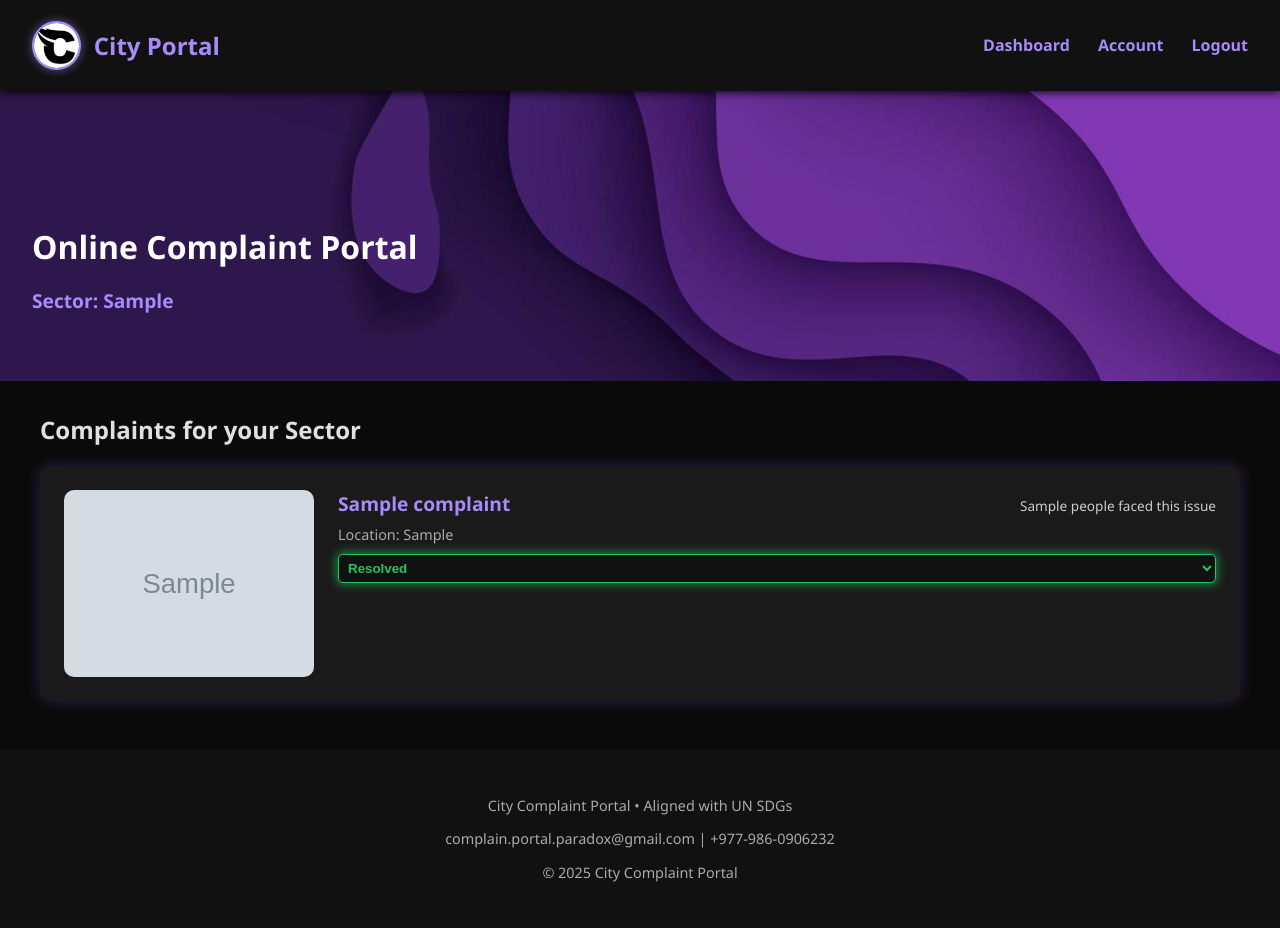
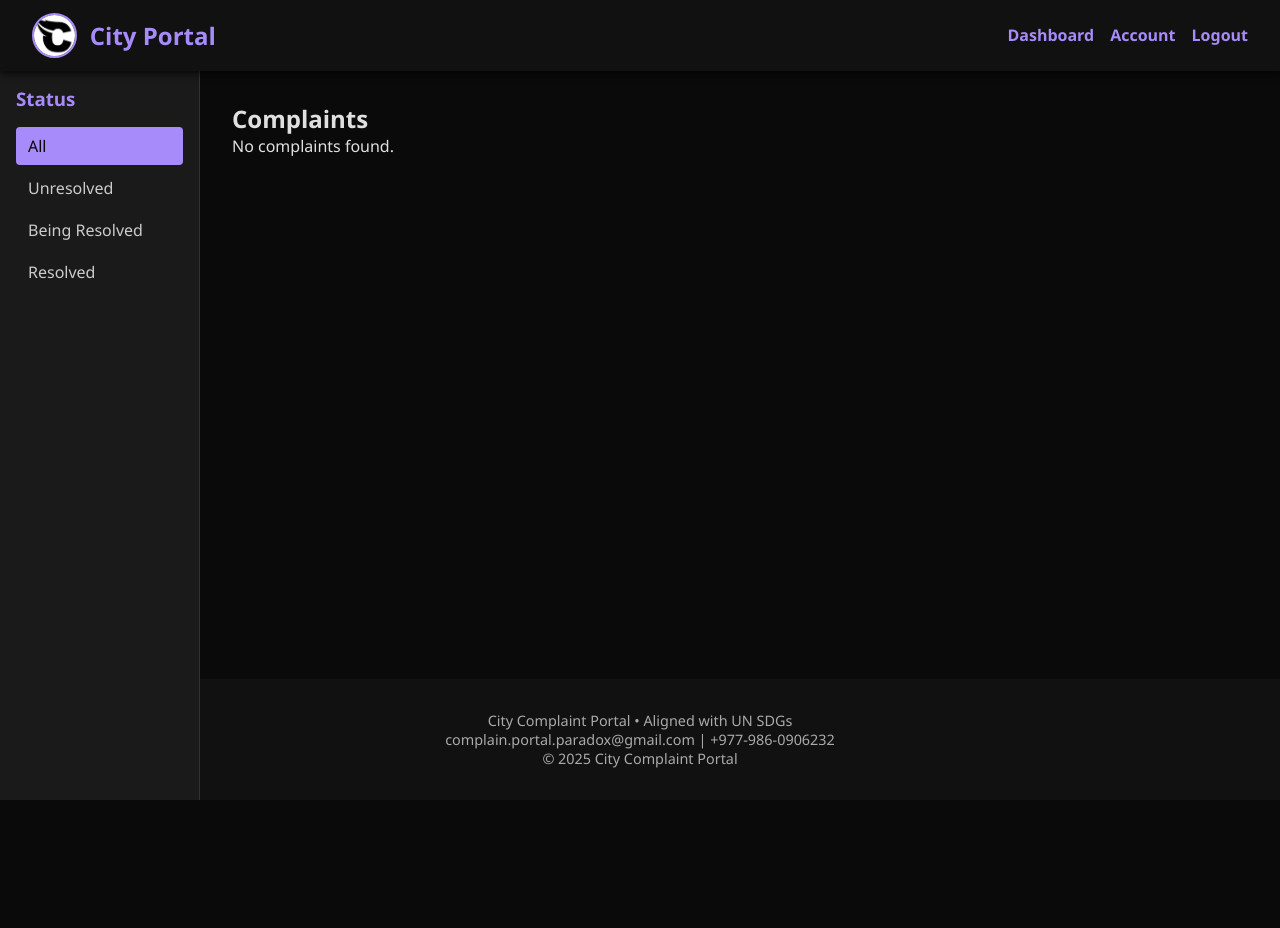
Before and after one commit to Ipsitt/City-Complaint-Portal, a PHP site: page /gov_dashboard.php in a window 1280 px wide. After the commit the page ends 800 px from the top, so only its background shows below. Run offline with PHP 8.4, Linux system fonts and the light colour scheme; the visitor is signed in with stand-in values (Sample User, id 1); tables that the repository leaves empty or names only in its code hold one stand-in row (values such as "Sample post"); grey boxes marked "Sample" are stand-in pictures.

Commit message:
Sidenav and dropdown

```diff
--- a/gov_dashboard.php
+++ b/gov_dashboard.php
@@ -1,178 +1,108 @@
 <?php
+// gov_dashboard.php
 session_start();
 if (!isset($_SESSION['user_email']) || $_SESSION['user_type'] != 2) {
-    header("Location: index.php");
+    header('Location: index.php');
     exit;
 }
 
 $conn = new mysqli("localhost", "root", "", "complain_portal");
-if ($conn->connect_error) {
-    die("DB connection failed: " . $conn->connect_error);
-}
+if ($conn->connect_error) die("Connection failed: " . $conn->connect_error);
 
-$gov_email = $_SESSION['user_email'];
-$sector = '';
-$stmt = $conn->prepare("SELECT sector FROM user WHERE user_email = ?");
-$stmt->bind_param("s", $gov_email);
+/* 1.  READ CURRENT SECTOR */
+$stmt = $conn->prepare("SELECT sector FROM user WHERE user_email = ? AND type = 2");
+$stmt->bind_param("s", $_SESSION['user_email']);
 $stmt->execute();
-$result = $stmt->get_result();
-if ($row = $result->fetch_assoc()) {
-    $sector = $row['sector'];
-}
+$stmt->bind_result($sector);
+$stmt->fetch();
 $stmt->close();
 
-$complaints = [];
-if ($sector) {
+/* 2.  FILTER & LIST COMPLAINTS */
+$filter = $_GET['status'] ?? 'all';
 $sql = "SELECT c.*, u.name AS complainer_name, u.contact AS complainer_contact
         FROM complaints c
         JOIN user u ON c.user_email = u.user_email
-            WHERE c.sector = ?
-            ORDER BY c.date_reported DESC";
-    $stmt2 = $conn->prepare($sql);
-    $stmt2->bind_param("s", $sector);
-    $stmt2->execute();
-    $complaints = $stmt2->get_result()->fetch_all(MYSQLI_ASSOC);
-    $stmt2->close();
+        WHERE c.sector = ?";
+$params = [$sector];
+$types  = 's';
+
+if ($filter !== 'all') {
+    $sql   .= " AND LOWER(c.status) = ?";
+    $params[] = strtolower($filter);
+    $types   .= 's';
 }
+$sql .= " ORDER BY c.date_reported DESC";
+$stmt = $conn->prepare($sql);
+$stmt->bind_param($types, ...$params);
+$stmt->execute();
+$complaints = $stmt->get_result()->fetch_all(MYSQLI_ASSOC);
+$stmt->close();
 $conn->close();
 ?>
 <!DOCTYPE html>
 <html lang="en">
 <head>
-<meta charset="UTF-8" />
-<meta name="viewport" content="width=device-width, initial-scale=1" />
+<meta charset="UTF-8">
 <title>Government Dashboard - City Portal</title>
+<meta name="viewport" content="width=device-width, initial-scale=1">
 <style>
-body {
-  background-color: #0a0a0a;
-  color: #e0e0e0;
-  font-family: 'Segoe UI', Tahoma, Geneva, Verdana, sans-serif;
-  margin: 0;
+:root{
+  --bg:#0a0a0a; --card:#1a1a1a; --nav:#111;
+  --accent:#a78bfa; --hover:#8b5cf6;
+  --btn:#8b5cf6; --btn-hover:#7c3aed;
+  --text:#e0e0e0; --sec:#ccc;
+  --success:#22c55e; --warning:#eab308; --danger:#ef4444;
 }
-.navbar {
-  position: fixed;
-  top: 0; left: 0; right: 0;
-  background: #111;
-  display: flex;
-  justify-content: space-between;
-  align-items: center;
-  padding: 0.8rem 2rem;
-  box-shadow: 0 2px 8px rgba(0,0,0,0.8);
-  z-index: 1000;
-}
-.navbar .left { display: flex; align-items: center; gap: 0.8rem; }
-.logo {
-  width: 45px;
-  height: 45px;
-  border-radius: 50%;
-  border: 2px solid #a78bfa;
-  box-shadow: 0 0 10px #a78bfa88;
-}
-.navbar h1 { color: #a78bfa; font-size: 1.5rem; }
-.navbar nav a {
-  margin-left: 1.5rem;
-  color: #a78bfa;
-  text-decoration: none;
-  font-weight: 600;
-}
-.navbar nav a:hover { color: #8b5cf6; }
-header {
-  background: url('images/backdrop.jpeg') no-repeat center center/cover;
-  padding: 8rem 2rem 3rem;
-  margin-top: 70px;
-}
-header h2 { color: #fff; font-size: 2rem; margin-bottom: 0.5rem; }
-header h3 { color: #a78bfa; font-size: 1.2rem; }
-main { max-width: 1200px; margin: 2rem auto; padding: 0 1rem; }
-.complaints-grid { display: flex; flex-direction: column; gap: 2rem; }
+*{box-sizing:border-box;font-family:'Segoe UI',Tahoma,Geneva,Verdana,sans-serif;margin:0;padding:0}
+html,body{height:100%}
+body{display:flex;flex-direction:column;background:var(--bg);color:var(--text)}
 
-.complaint-card {
-  background: #1a1a1a;
-  padding: 1.5rem;
-  border-radius: 10px;
-  box-shadow: 0 0 15px #8b5cf644;
-  cursor: pointer;
-  transition: box-shadow 0.3s ease;
-  display: flex;
-  gap: 1.5rem;
-  align-items: flex-start;
-}
-.complaint-card:hover { box-shadow: 0 0 35px #a78bfaaa; }
-.complaint-card img {
-  width: 250px; height: auto;
-  border-radius: 10px;
-  object-fit: cover;
-  flex-shrink: 0;
-}
-.complaint-info { flex: 1; display: flex; flex-direction: column; }
-.title-votes-row { display: flex; justify-content: space-between; align-items: baseline; }
-.complaint-title { color: #a78bfa; font-size: 1.2rem; font-weight: 600; }
-.complaint-votes { font-size: 0.85rem; color: #ccc; }
-.complaint-location { color: #aaa; font-size: 0.9rem; margin-top: 0.5rem; }
-.status-dropdown {
-  margin-top: 10px; background: #111; color: #fff;
-  border: 1px solid #a78bfa; border-radius: 5px;
-  padding: 5px; font-weight: 600;
-}
+/* NAVBAR */
+.navbar{position:fixed;top:0;left:0;right:0;background:var(--nav);display:flex;align-items:center;justify-content:space-between;padding:.8rem 2rem;box-shadow:0 2px 8px rgba(0,0,0,.8);z-index:1000}
+.navbar .left{display:flex;align-items:center;gap:.8rem}
+.navbar .logo{width:45px;height:45px;border-radius:50%;border:2px solid var(--accent);box-shadow:0 0 10px var(--accent)88}
+.navbar h1{color:var(--accent);font-size:1.5rem}
+.navbar nav{display:flex;align-items:center;gap:1rem}
+.navbar nav a{color:var(--accent);text-decoration:none;font-weight:600}
+.navbar nav a:hover{color:var(--hover)}
 
-.modal {
-  position: fixed; top: 0; left: 0; right: 0; bottom: 0;
-  background: rgba(0,0,0,0.8);
-  display: none; justify-content: center; align-items: center;
-  z-index: 2000; padding: 1rem;
-}
-.modal-content {
-  background: #1a1a1a;
-  padding: 2rem;
-  border-radius: 15px;
-  max-width: 900px;
-  width: 90%;
-  color: #fff;
-  box-shadow: 0 0 20px #8b5cf6;
-  position: relative;
-  display: flex;
-  gap: 2rem;
-  flex-wrap: nowrap;
-  transform-origin: center;
-  transform: scale(0.5);
-  opacity: 0;
-  transition: all 0.3s ease;
-}
-.modal.show .modal-content {
-  transform: scale(1);
-  opacity: 1;
-}
-.modal-close {
-  cursor: pointer;
-  position: absolute; top: 15px; right: 15px;
-  font-size: 24px; color: #fff;
-}
-.modal-content img {
-  width: 350px; height: auto;
-  border-radius: 10px; object-fit: cover;
-  flex-shrink: 0;
-}
-.modal-info {
-  flex: 1;
-  display: flex;
-  flex-direction: column;
-  gap: 0.6rem;
-}
-.modal-info h2 { margin-top: 0; color: #a78bfa; }
-.modal-info p { margin: 0; line-height: 1.3; }
-.modal-info hr { border-color: #555; margin: 10px 0; }
+/* LAYOUT */
+.wrapper{display:flex;flex:1;margin-top:70px}
+.sidebar{position:fixed;left:0;top:70px;bottom:0;width:200px;background:var(--card);padding:1rem;border-right:1px solid #333;overflow-y:auto}
+.sidebar h3{color:var(--accent);margin-bottom:1rem}
+.sidebar a{display:block;padding:.5rem .75rem;margin:.25rem 0;color:var(--sec);text-decoration:none;border-radius:4px;transition:.2s}
+.sidebar a.active{background:var(--accent);color:var(--bg)}
+.sidebar a:hover{background:var(--hover);color:var(--bg)}
+.content{margin-left:200px;padding:2rem;flex:1}
 
-.status-glow-resolved { border-color: #22c55e !important; box-shadow: 0 0 10px 2px #22c55e99; color: #22c55e !important; }
-.status-glow-being-resolved { border-color: #eab308 !important; box-shadow: 0 0 10px 2px #eab30899; color: #eab308 !important; }
-.status-glow-unresolved { border-color: #ef4444 !important; box-shadow: 0 0 10px 2px #ef444499; color: #ef4444 !important; }
+/* COMPLAINT CARD */
+.complaints-grid{display:flex;flex-direction:column;gap:1.5rem}
+.complaint-card{background:var(--card);padding:1.5rem;border-radius:10px;box-shadow:0 0 15px #8b5cf644;cursor:pointer;transition:box-shadow .3s}
+.complaint-card:hover{box-shadow:0 0 35px var(--hover)}
+.complaint-card img{width:250px;height:auto;border-radius:10px;object-fit:cover;flex-shrink:0}
+.complaint-info{flex:1;display:flex;flex-direction:column}
+.title-votes-row{display:flex;justify-content:space-between;align-items:baseline}
+.complaint-title{color:var(--accent);font-size:1.2rem;font-weight:600}
+.complaint-votes{font-size:.85rem;color:var(--sec)}
+.complaint-location{color:#aaa;font-size:.9rem;margin:.5rem 0}
+.status-dropdown{background:#111;color:#fff;border:1px solid var(--accent);border-radius:5px;padding:5px;font-weight:600}
+.status-dropdown.resolved{border-color:var(--success);box-shadow:0 0 10px 2px var(--success)99;color:var(--success)}
+.status-dropdown.being-resolved{border-color:var(--warning);box-shadow:0 0 10px 2px var(--warning)99;color:var(--warning)}
+.status-dropdown.unresolved{border-color:var(--danger);box-shadow:0 0 10px 2px var(--danger)99;color:var(--danger)}
 
-footer { text-align: center; font-size: 0.9rem; color: #aaa; padding: 2rem 1rem; background: #111; margin-top: 3rem; }
+/* MODAL & FOOTER */
+.modal{display:none;position:fixed;z-index:999;left:0;top:0;width:100%;height:100%;background:rgba(0,0,0,.7);align-items:center;justify-content:center}
+.modal-content{background:var(--card);border-radius:15px;max-width:900px;width:90%;padding:2rem;color:var(--text);box-shadow:0 0 20px var(--accent);position:relative;display:flex;gap:2rem;flex-wrap:wrap}
+.modal-close{position:absolute;top:15px;right:15px;font-size:24px;color:var(--text);cursor:pointer}
+footer{margin-top:auto;text-align:center;font-size:.9rem;color:#aaa;padding:2rem 1rem;background:var(--nav)}
 </style>
 </head>
 <body>
+
+<!-- NAVBAR -->
 <div class="navbar">
     <div class="left">
-    <img src="images/logo.png" class="logo" />
+        <img src="images/logo.png" class="logo" alt="City Portal">
         <h1>City Portal</h1>
     </div>
     <nav>
@@ -182,36 +112,33 @@
     </nav>
 </div>
 
-<header>
-  <h2>Online Complaint Portal</h2>
-  <h3>Sector: <?= htmlspecialchars($sector) ?></h3>
-</header>
+<div class="wrapper">
+    <!-- SIDE NAV -->
+    <aside class="sidebar">
+        <h3>Status</h3>
+        <a href="?status=all"   class="<?= $filter==='all'   ? 'active' : '' ?>">All</a>
+        <a href="?status=unresolved"   class="<?= $filter==='unresolved'   ? 'active' : '' ?>">Unresolved</a>
+        <a href="?status=being resolved" class="<?= $filter==='being resolved' ? 'active' : '' ?>">Being Resolved</a>
+        <a href="?status=resolved"   class="<?= $filter==='resolved'   ? 'active' : '' ?>">Resolved</a>
+    </aside>
 
-<main>
+    <!-- CONTENT -->
+    <main class="content">
         <section class="complaints-section">
-    <h2>Complaints for your Sector</h2>
+            <h2>Complaints <?= $filter!=='all' ? '(' . ucfirst($filter) . ')' : '' ?></h2>
             <div class="complaints-grid">
                 <?php
                 if ($complaints) {
                     foreach ($complaints as $row) {
                         $imagePath = $row['image'] ? "complaint_images/" . htmlspecialchars($row['image']) : "images/no-image.png";
-          $statusClass = "";
-          $status = $row['status'];
-          if (strtolower($status) === "resolved") $statusClass = "status-glow-resolved";
-          else if (strtolower($status) === "being resolved") $statusClass = "status-glow-being-resolved";
-          else if (strtolower($status) === "unresolved") $statusClass = "status-glow-unresolved";
-
-          echo "<div class='complaint-card'
-                    data-id='{$row['complaint_id']}'
-                    data-title='" . htmlspecialchars($row['title'], ENT_QUOTES) . "'
-                    data-description='" . htmlspecialchars($row['description'], ENT_QUOTES) . "'
-                    data-location='" . htmlspecialchars($row['location'], ENT_QUOTES) . "'
-                    data-votes='{$row['votes']}'
-                    data-status='" . htmlspecialchars($row['status'], ENT_QUOTES) . "'
-                    data-image='{$imagePath}'
-                    data-email='" . htmlspecialchars($row['user_email'], ENT_QUOTES) . "'
-                    data-name='" . htmlspecialchars($row['complainer_name'], ENT_QUOTES) . "'
-                    data-contact='" . htmlspecialchars($row['complainer_contact'], ENT_QUOTES) . "'>
+                        $status = strtolower($row['status']);
+                        $glow = match($status){
+                            'resolved'        => 'resolved',
+                            'being resolved'  => 'being-resolved',
+                            default           => 'unresolved'
+                        };
+                        echo "
+                        <div class='complaint-card' data-id='{$row['complaint_id']}'>
                             <img src='{$imagePath}' alt='Complaint Image' loading='lazy'>
                             <div class='complaint-info'>
                                 <div class='title-votes-row'>
@@ -219,26 +146,28 @@
                                     <div class='complaint-votes'>{$row['votes']} people faced this issue</div>
                                 </div>
                                 <div class='complaint-location'>Location: " . htmlspecialchars($row['location']) . "</div>
-                      <select class='status-dropdown {$statusClass}'>
-                        <option " . ($status=='Resolved'?'selected':'') . ">Resolved</option>
-                        <option " . ($status=='Being Resolved'?'selected':'') . ">Being Resolved</option>
-                        <option " . ($status=='Unresolved'?'selected':'') . ">Unresolved</option>
+                                <select class='status-dropdown {$glow}' data-id='{$row['complaint_id']}'>
+                                    <option value='Unresolved'   " . ($status==='unresolved'   ? 'selected' : '') . ">Unresolved</option>
+                                    <option value='Being Resolved' " . ($status==='being resolved' ? 'selected' : '') . ">Being Resolved</option>
+                                    <option value='Resolved'     " . ($status==='resolved'     ? 'selected' : '') . ">Resolved</option>
                                 </select>
                             </div>
                         </div>";
                     }
                 } else {
-        echo "<p>No complaints found for your sector.</p>";
+                    echo "<p>No complaints found.</p>";
                 }
                 ?>
             </div>
         </section>
     </main>
+</div>
 
-<div class="modal" id="complaintModal">
+<!-- MODAL -->
+<div class="modal" id="modal">
     <div class="modal-content">
         <span class="modal-close" id="modalClose">&times;</span>
-    <img id="modalImage" src="" alt="Complaint Image" />
+        <img id="modalImage" src="" alt="Complaint Image">
         <div class="modal-info">
             <h2 id="modalTitle"></h2>
             <p id="modalDesc"></p>
@@ -256,66 +185,45 @@
 <footer>
     <p>City Complaint Portal • Aligned with UN SDGs</p>
     <p>complain.portal.paradox@gmail.com | +977-986-0906232</p>
-  <p>© 2025 City Complaint Portal</p>
+    <p>&copy; <?= date('Y') ?> City Complaint Portal</p>
 </footer>
 
 <script>
-function updateStatusGlow(select) {
-  select.classList.remove('status-glow-resolved', 'status-glow-being-resolved', 'status-glow-unresolved');
-  const val = select.value.toLowerCase();
-  if(val === 'resolved') select.classList.add('status-glow-resolved');
-  else if(val === 'being resolved') select.classList.add('status-glow-being-resolved');
-  else if(val === 'unresolved') select.classList.add('status-glow-unresolved');
-}
-
-document.querySelectorAll('.status-dropdown').forEach(select => {
-  updateStatusGlow(select);
-  select.addEventListener('change', async function() {
-    updateStatusGlow(this);
-    const complaintId = this.closest('.complaint-card').dataset.id;
-    const newStatus = this.value;
-    const response = await fetch('update_status.php', {
+/* update status */
+document.querySelectorAll('.status-dropdown').forEach(sel => {
+    sel.addEventListener('change', async () => {
+        const id = sel.dataset.id;
+        const newStatus = sel.value;
+        const res = await fetch('update_status.php', {
             method: 'POST',
-      headers: { 'Content-Type': 'application/x-www-form-urlencoded' },
-      body: `id=${complaintId}&status=${encodeURIComponent(newStatus)}`
+            headers: {'Content-Type':'application/x-www-form-urlencoded'},
+            body: `id=${id}&status=${encodeURIComponent(newStatus)}`
         });
-    const result = await response.json();
-    if (!result.success) alert('Failed to update status.');
+        const data = await res.json();
+        if (data.success) location.reload();
+        else alert('Update failed');
     });
 });
 
-const modal = document.getElementById('complaintModal');
-const modalContent = modal.querySelector('.modal-content');
-const closeModal = document.getElementById('modalClose');
-
+/* modal */
+const modal = document.getElementById('modal');
 document.querySelectorAll('.complaint-card').forEach(card => {
-  card.addEventListener('click', function(e) {
+    card.addEventListener('click', e => {
         if (e.target.classList.contains('status-dropdown')) return;
-    const imgSrc = this.dataset.image;
-    document.getElementById('modalImage').src = imgSrc;
-    document.getElementById('modalTitle').textContent = this.dataset.title;
-    document.getElementById('modalDesc').textContent = this.dataset.description;
-    document.getElementById('modalLoc').textContent = this.dataset.location;
-    document.getElementById('modalVotes').textContent = this.dataset.votes + ' people faced this issue';
-    document.getElementById('modalStatus').textContent = this.dataset.status;
-    const statusLower = this.dataset.status.toLowerCase();
-    document.getElementById('modalStatus').style.color = statusLower === 'resolved' ? '#22c55e' :
-      statusLower === 'being resolved' ? '#eab308' : '#ef4444';
-    document.getElementById('modalEmail').textContent = this.dataset.email;
-    document.getElementById('modalName').textContent = this.dataset.name;
-    document.getElementById('modalContact').textContent = this.dataset.contact;
-
+        const d = card.dataset;
+        document.getElementById('modalImage').src = d.image;
+        document.getElementById('modalTitle').textContent = d.title;
+        document.getElementById('modalDesc').textContent = d.description;
+        document.getElementById('modalLoc').textContent = d.location;
+        document.getElementById('modalVotes').textContent = d.votes + ' people';
+        document.getElementById('modalStatus').textContent = d.status;
+        document.getElementById('modalEmail').textContent = d.email;
+        document.getElementById('modalName').textContent = d.name;
+        document.getElementById('modalContact').textContent = d.contact;
         modal.style.display = 'flex';
-    setTimeout(() => modal.classList.add('show'), 10);
     });
 });
-
-function closeModalFn() {
-  modal.classList.remove('show');
-  setTimeout(() => { modal.style.display = 'none'; }, 300);
-}
-closeModal.addEventListener('click', closeModalFn);
-modal.addEventListener('click', e => { if (e.target === modal) closeModalFn(); });
+document.getElementById('modalClose').addEventListener('click', () => modal.style.display = 'none');
 </script>
 </body>
 </html>
```
Also changed, not shown: account_gov.php (+67 -120 lines). Lines whose indentation alone changed are shown as unchanged.
